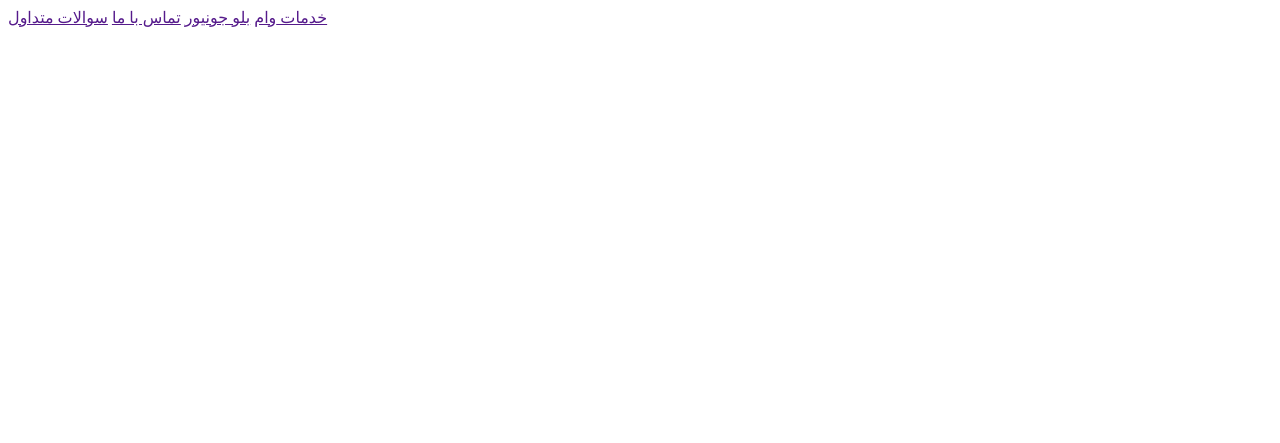
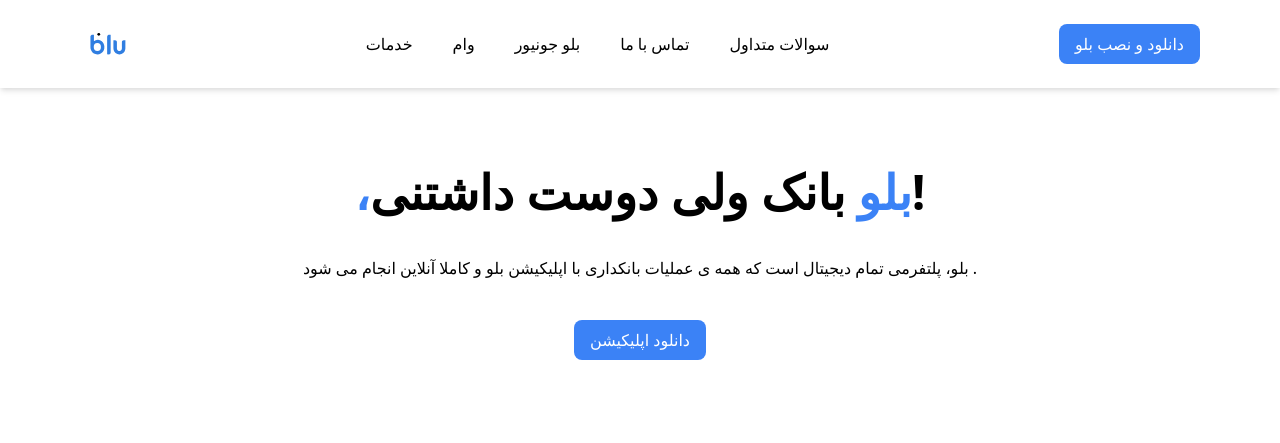
Before and after one commit to Sabahabibi/blue-landing, a plain HTML site: page index.html in a window 1280 px wide. Drawn offline with nearby package versions, Linux system fonts and the light colour scheme.

Commit message:
feat:implement header

```diff
--- a/index.html
+++ b/index.html
@@ -5,17 +5,54 @@
     <meta name="viewport" content="width=device-width, initial-scale=1.0" />
     <title>Document</title>
     <link rel="stylesheet" href="style.css" />
+    <link
+      href="https://cdn.jsdelivr.net/npm/tailwindcss@2.2.19/dist/tailwind.min.css"
+      rel="stylesheet"
+    />
   </head>
   <body>
-    <header>
-      <nav>
-        <a href=""> خدمات </a>
-        <a href=""> وام</a>
-        <a href="">بلو جونیور</a>
-        <a href="">تماس با ما</a>
-        <a href="">سوالات متداول</a>
+    <!-- blue header -->
+    <header class="flex justify-between items-center shadow-md px-20 py-4">
+      <img class="w-18 h-14" src="./assets/blu.svg" alt="blue-logo" />
+      <nav class="flex gap-10">
+        <a class="text-md hover:text-blue-500 transition-colors" href=""
+          >خدمات</a
+        >
+        <a class="text-md hover:text-blue-500 transition-colors" href="">وام</a>
+        <a class="text-md hover:text-blue-500 transition-colors" href=""
+          >بلو جونیور</a
+        >
+        <a class="text-md hover:text-blue-500 transition-colors" href=""
+          >تماس با ما</a
+        >
+        <a class="text-md hover:text-blue-500 transition-colors" href=""
+          >سوالات متداول</a
+        >
       </nav>
+      <button
+        class="bg-blue-500 text-white py-2 px-4 rounded-lg hover:bg-blue-700 transition-colors"
+      >
+        دانلود و نصب بلو
+      </button>
     </header>
+    <main>
+      <!-- download app section -->
+      <div class="flex flex-col items-center gap-10 px-18 py-20">
+        <p class="font-bold text-5xl .text-blue-900">
+          <span class="text-blue-500">،بلو</span> بانک ولی دوست داشتنی!
+        </p>
+        <p class="text-center">
+          بلو، پلتفرمی تمام دیجیتال است که همه ی عملیات بانکداری با اپلیکیشن بلو
+          و کاملا آنلاین انجام می شود .
+        </p>
+        <button
+          class="bg-blue-500 text-white py-2 px-4 rounded-lg hover:bg-blue-700 transition-colors"
+        >
+          دانلود اپلیکیشن
+        </button>
+      </div>
+    </main>
+
     <script src="script.js"></script>
   </body>
 </html>
```
Also changed, not shown: assets/blu.svg (added).
